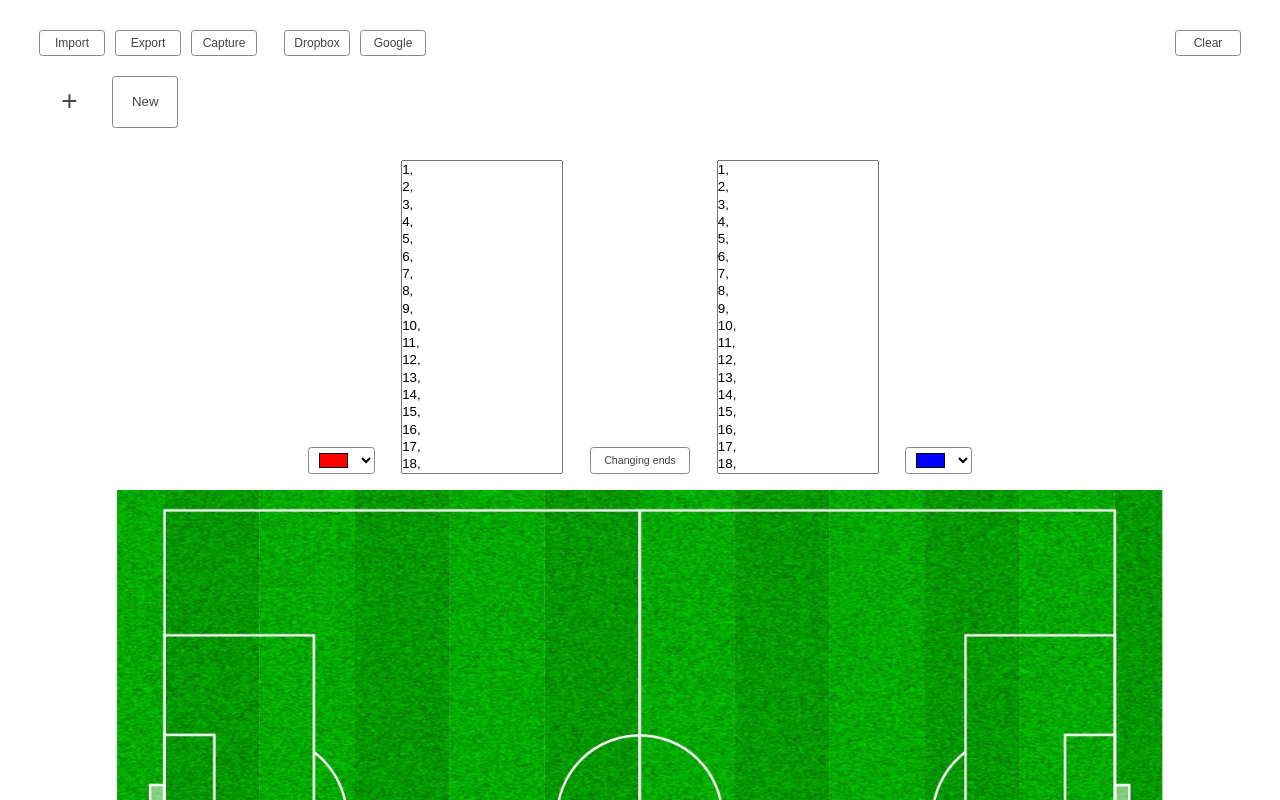
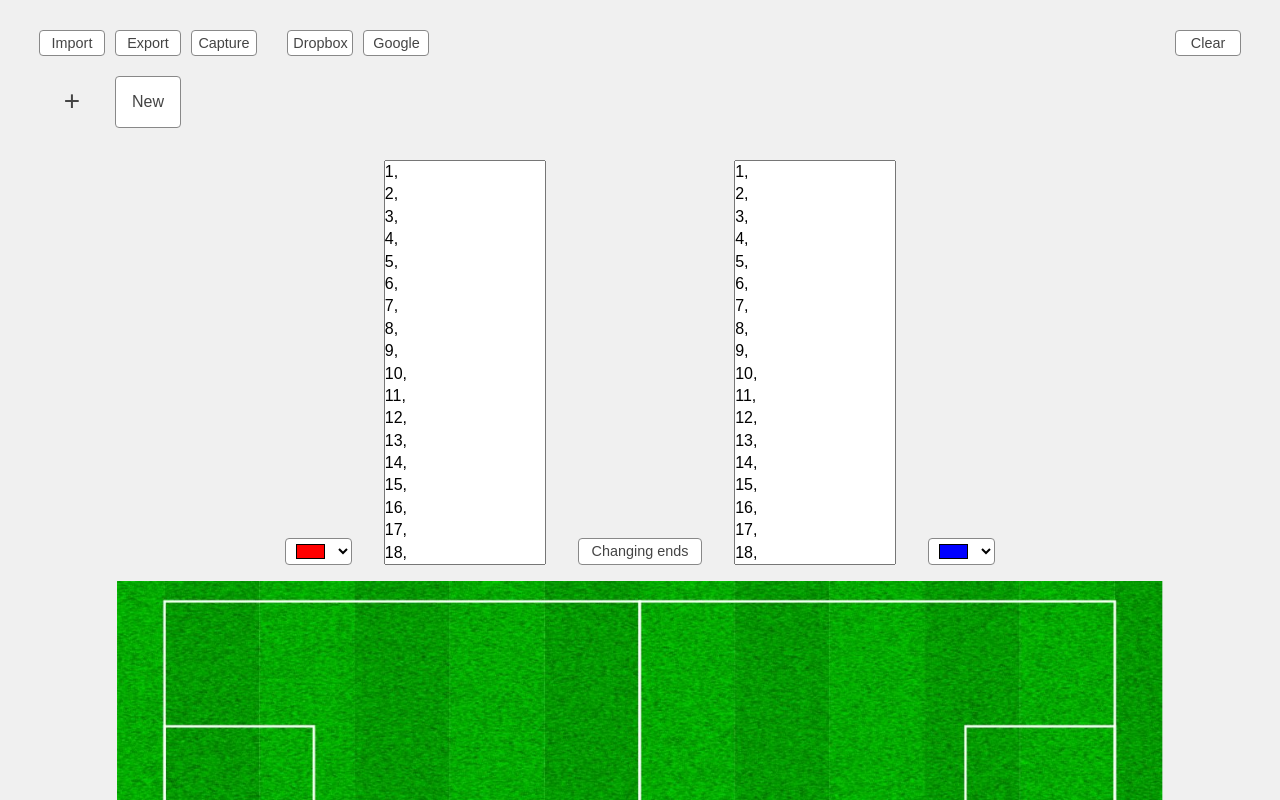
Before and after one commit to gidospa/board, a Vue app: page / in a window 1280 px wide. Shown: the top 800 px of the page. Built offline with nearby package versions, Linux system fonts and the light colour scheme.

Commit message:
Fix font size and background color

```diff
--- a/public/css/default.css
+++ b/public/css/default.css
@@ -1,18 +1,19 @@
 :root {
   font-family: "Yu Gothic", "YuGothic", Arial, sans-serif;
   color: #444;
-  font-size: 10pt;
+  background: #f0f0f0;
+  font-size: 12pt;
   line-height: 1.4;
 }
 .default-button {
   font-family: "Yu Gothic", "YuGothic", Arial, sans-serif;
-  padding: 0.5rem 1rem;
+  padding: 0.3rem 0.8rem;
   border-radius: 0.25rem;
   border: 1px solid #888;
   background-color: white;
   text-decoration: none;
-  font-size: 8pt;
   color: #444;
+  font-size: 0.9rem;
 }
 .default-button:hover,
 .default-button:focus {
--- a/src/components/Member.vue
+++ b/src/components/Member.vue
@@ -109,13 +109,14 @@ textarea {
   resize: none;
   width: 160px;
   max-height: 1024px;
-  height: calc( 1.3em * 18 );
-  line-height: 1.3;
+  height: calc( 1.4em * 18 );
+  line-height: 1.4;
   padding: 0;
   vertical-align: bottom;
+  font-size: 1rem;
 }
 #changing-ends {
-  font-size: 0.8rem;
+  font-size: 0.9rem;
 }
 .member {
   display: inline-block;
```
